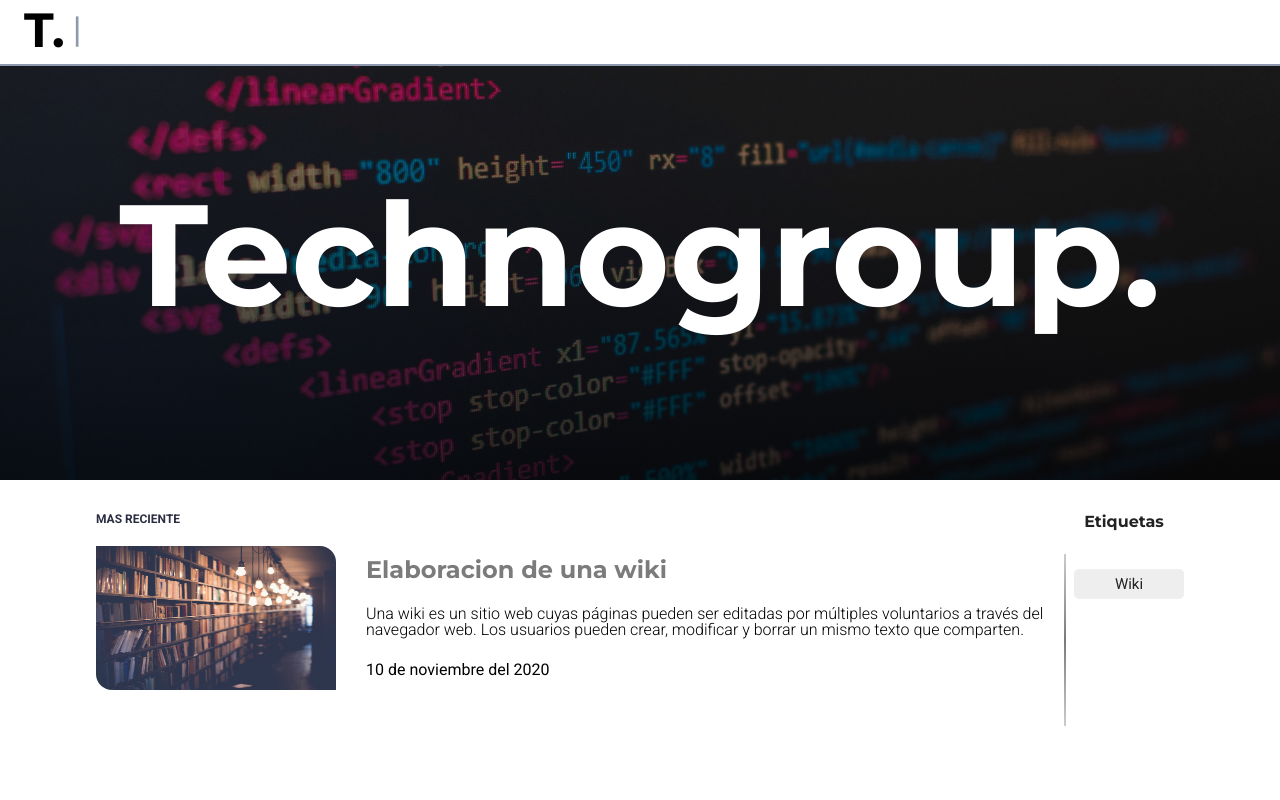
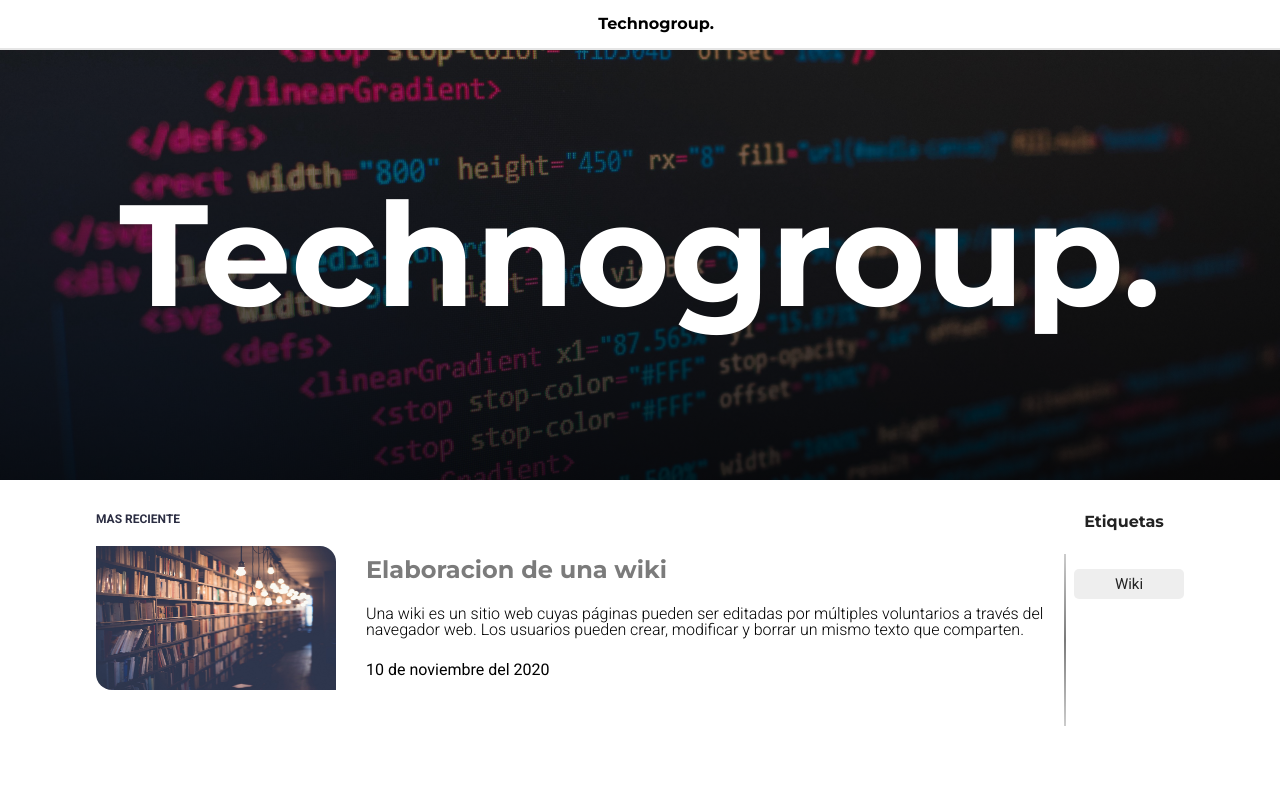
Before and after one commit to 7heGuardian/TechGroup, a Next.js app: page / in a window 1280 px wide. Shown: the top 800 px of the page. Built offline with nearby package versions, Linux system fonts and the light colour scheme.

Commit message:
Updating navbar

```diff
--- a/components/ListArticlesHome/styled.js
+++ b/components/ListArticlesHome/styled.js
@@ -1,4 +1,15 @@
 import styled from '@emotion/styled'
+
+export const ListArticlesLayoutStyled = styled.section`
+  height: 100%;
+  width: 100%;
+  font-family: 'Roboto', sans-serif;
+  color: #000;
+
+  @media screen and (min-width: 320px) and (max-width: 900px) {
+    grid-area: ListArticles;
+  }
+`
 
 export const ListArticlesStyled = styled.ul`
   width: 100%;
@@ -21,17 +32,6 @@ export const ArticleStyled = styled.article`
   }
 `
 
-export const ListArticlesLayoutStyled = styled.section`
-  height: 100%;
-  width: 100%;
-  font-family: 'Roboto', sans-serif;
-  color: #000;
-
-  @media screen and (min-width: 320px) and (max-width: 900px) {
-    grid-area: ListArticles;
-  }
-`
-
 export const ArticleThumbnail = styled.figure`
   width: 240px;
   height: 100%;
--- a/components/Navbar/index.js
+++ b/components/Navbar/index.js
@@ -4,15 +4,7 @@ import { NavbarStyled } from './styled'
 export default function Navbar() {
     return (
         <NavbarStyled>
-            <Link href='/'>
-                <h1 style={{ fontSize: '48px', color: '#000', cursor: 'pointer' }}>
-                    T.
-                </h1>
-            </Link>
-
-            <div style={{ fontSize: '36px', color: '#8D99AE', display: 'inline-block', position: 'absolute' }}>
-                |
-            </div>
+            <Link href='/'><h1>Technogroup.</h1></Link>
         </NavbarStyled>
     )
 }
--- a/components/Navbar/styled.js
+++ b/components/Navbar/styled.js
@@ -2,19 +2,25 @@ import styled from '@emotion/styled'
 
 export const NavbarStyled = styled.section`
     width: 100%;
-    height: 64px;
+    z-index: 10;
+    position: fixed;
+    display: flex;
+    justify-content: center;
+    align-items: center;
+    background-color: #fff;
     padding: 0px 16px;
-    position: fixed;
-    background-color: #fff;
     border-bottom-style: solid;
     border-width: 2px;
-    border-color: #8D99AE;
-    line-height: 60px;
-    vertical-align: middle;
-    z-index: 10;
+    border-color: #E5E5E5;
 
     & h1 {
-        padding: 0px 8px;
-        display: inline-block;
+        cursor: pointer;
+        margin: 16px;
+        font-size: 16px;
+        color: #000000;
+    }
+
+    & p {
+        margin:16px;
     }
 `
```
